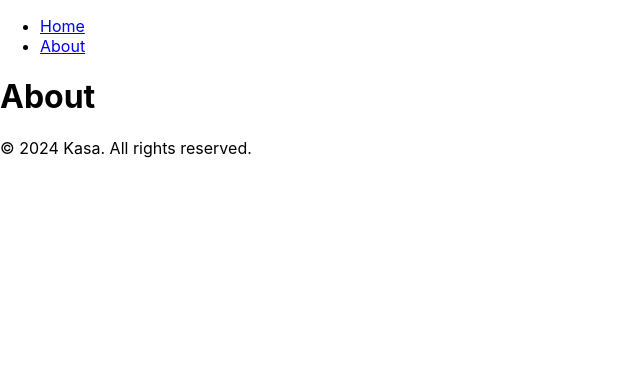
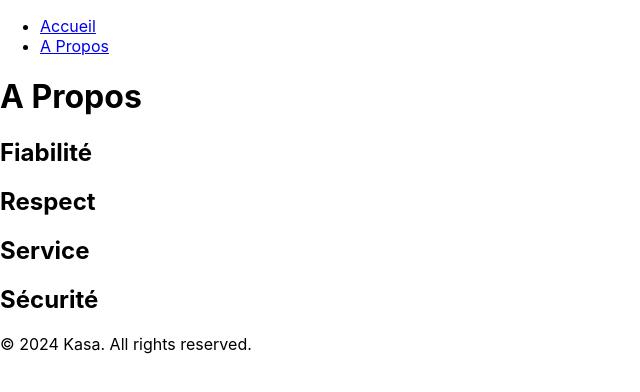
Before and after one commit to Lanseeg/oc-p5-kasa, a React (Create React App) app: page /about in a window 1280 px wide. Shown: the top 392 px of the page, without its empty margins (0-640 px from the left). Built offline with nearby package versions, Linux system fonts and the light colour scheme.

Commit message:
Added basic content and SCSS library

```diff
--- a/package.json
+++ b/package.json
@@ -10,6 +10,7 @@
     "react-dom": "^18.3.1",
     "react-router-dom": "6.10.0",
     "react-scripts": "5.0.1",
+    "sass": "^1.79.5",
     "web-vitals": "^2.1.4"
   },
   "scripts": {
--- a/src/components/Header.js
+++ b/src/components/Header.js
@@ -7,8 +7,8 @@ const Header = () => {
     <header>
       <nav>
         <ul>
-          <li><Link to="/">Home</Link></li>
-          <li><Link to="/about">About</Link></li>
+          <li><Link to="/">Accueil</Link></li>
+          <li><Link to="/about">A Propos</Link></li>
         </ul>
       </nav>
     </header>
--- a/src/pages/About.js
+++ b/src/pages/About.js
@@ -4,7 +4,11 @@ import React from 'react';
 const About = () => {
   return (
     <div>
-      <h1>About</h1>
+      <h1>A Propos</h1>
+      <h2>Fiabilité</h2>
+      <h2>Respect</h2>
+      <h2>Service</h2>
+      <h2>Sécurité</h2>
     </div>
   );
 };
--- a/src/pages/Home.js
+++ b/src/pages/Home.js
@@ -4,7 +4,9 @@ import React from 'react';
 const Home = () => {
   return (
     <div>
-      <h1>Home Page</h1>
+      <h1>Kasa</h1>
+      <h2>Chez vous, partout et ailleurs</h2>
+      <h3>Locations</h3>
     </div>
   );
 };
```
Also changed, not shown: src/App.scss (renamed from src/App.css), 1 other file (tests, documents, lock files or other folders).
